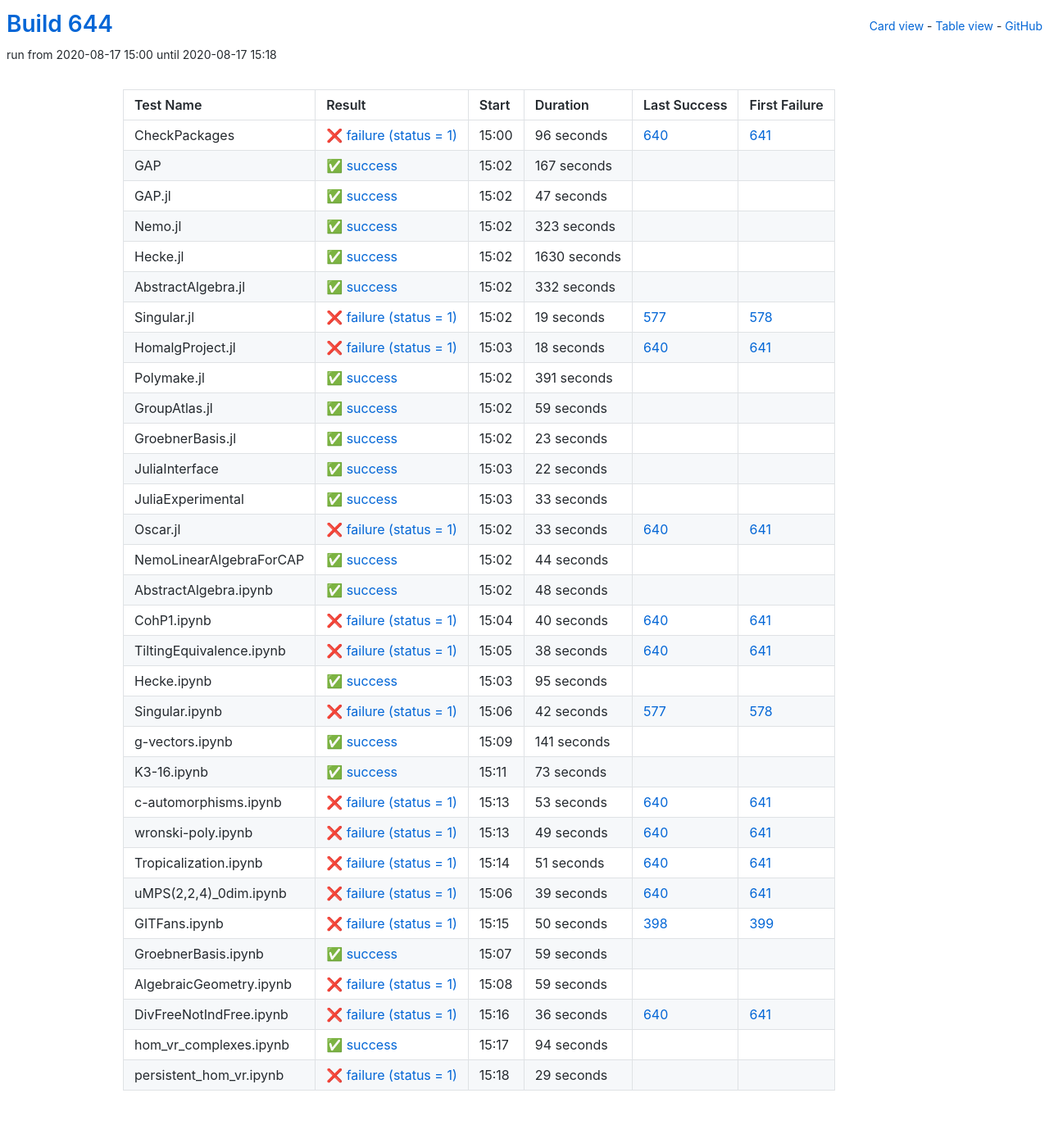
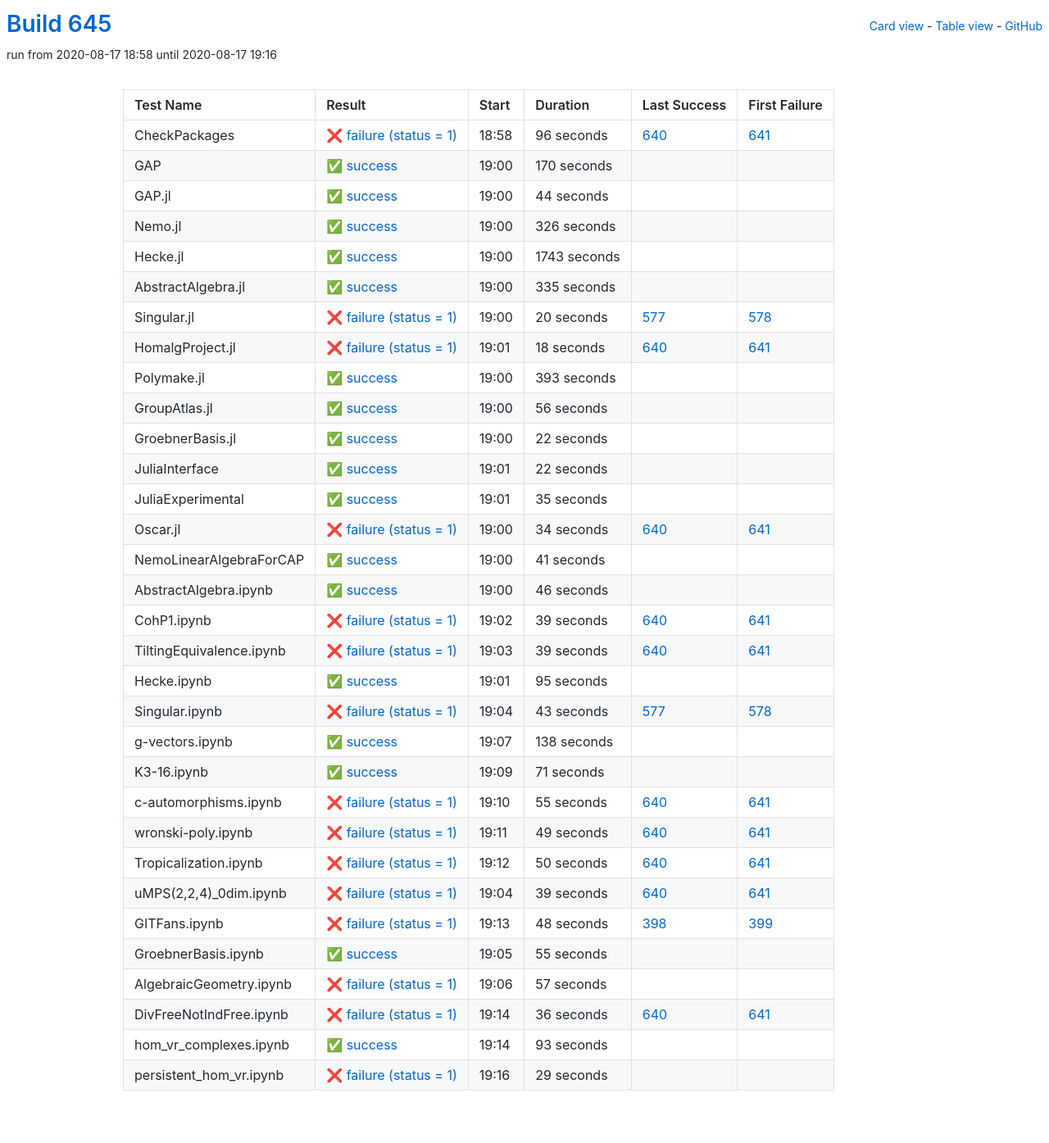
Before and after one commit to oscar-system/oscar-ci-status-stable, a Jekyll site: the page built from table.html, in a window 1280 px wide. Shown: the whole page at 82% size. Built offline with Jekyll 4.4.1, drawn with Linux system fonts in a browser that asks for light colours.

Commit message:
Build #645

```diff
--- a/_data/ci.yml
+++ b/_data/ci.yml
@@ -1,6 +1,6 @@
 ---
-build: 644
-build_url: https://oscarci.mathematik.uni-kl.de/job/oscar-stable/644/
+build: 645
+build_url: https://oscarci.mathematik.uni-kl.de/job/oscar-stable/645/
 job: oscar-stable
 organization: oscar-system
 repo: oscar-ci-status-stable
@@ -8,8 +8,8 @@ repourl: https://github.com/oscar-system/oscar-ci-status-stable
 tests:
 - name: CheckPackages
   id: checkpackages
-  log: https://oscarci.mathematik.uni-kl.de/job/oscar-stable/644/artifact/logs/build-644/CheckPackages.log
-  start: 2020-08-17 15:00
+  log: https://oscarci.mathematik.uni-kl.de/job/oscar-stable/645/artifact/logs/build-645/CheckPackages.log
+  start: 2020-08-17 18:58
   success: false
   exitcode: 1
   status: failure
@@ -20,80 +20,80 @@ tests:
   first_failure_url: https://oscarci.mathematik.uni-kl.de/job/oscar-stable/641/
 - name: GAP
   id: gap
-  log: https://oscarci.mathematik.uni-kl.de/job/oscar-stable/644/artifact/logs/build-644/GAP.log
-  start: 2020-08-17 15:02
+  log: https://oscarci.mathematik.uni-kl.de/job/oscar-stable/645/artifact/logs/build-645/GAP.log
+  start: 2020-08-17 19:00
   success: true
   exitcode: 0
   status: success
-  duration: 167
+  duration: 170
   last_success: false
   last_success_url:
   first_failure: false
   first_failure_url:
 - name: GAP.jl
   id: gap-jl
-  log: https://oscarci.mathematik.uni-kl.de/job/oscar-stable/644/artifact/logs/build-644/GAP.jl.log
-  start: 2020-08-17 15:02
+  log: https://oscarci.mathematik.uni-kl.de/job/oscar-stable/645/artifact/logs/build-645/GAP.jl.log
+  start: 2020-08-17 19:00
   success: true
   exitcode: 0
   status: success
-  duration: 47
+  duration: 44
   last_success: false
   last_success_url:
   first_failure: false
   first_failure_url:
 - name: Nemo.jl
   id: nemo-jl
-  log: https://oscarci.mathematik.uni-kl.de/job/oscar-stable/644/artifact/logs/build-644/Nemo.jl.log
-  start: 2020-08-17 15:02
+  log: https://oscarci.mathematik.uni-kl.de/job/oscar-stable/645/artifact/logs/build-645/Nemo.jl.log
+  start: 2020-08-17 19:00
   success: true
   exitcode: 0
   status: success
-  duration: 323
+  duration: 326
   last_success: false
   last_success_url:
   first_failure: false
   first_failure_url:
 - name: Hecke.jl
   id: hecke-jl
-  log: https://oscarci.mathematik.uni-kl.de/job/oscar-stable/644/artifact/logs/build-644/Hecke.jl.log
-  start: 2020-08-17 15:02
+  log: https://oscarci.mathematik.uni-kl.de/job/oscar-stable/645/artifact/logs/build-645/Hecke.jl.log
+  start: 2020-08-17 19:00
   success: true
   exitcode: 0
   status: success
-  duration: 1630
+  duration: 1743
   last_success: false
   last_success_url:
   first_failure: false
   first_failure_url:
 - name: AbstractAlgebra.jl
   id: abstractalgebra-jl
-  log: https://oscarci.mathematik.uni-kl.de/job/oscar-stable/644/artifact/logs/build-644/AbstractAlgebra.jl.log
-  start: 2020-08-17 15:02
+  log: https://oscarci.mathematik.uni-kl.de/job/oscar-stable/645/artifact/logs/build-645/AbstractAlgebra.jl.log
+  start: 2020-08-17 19:00
   success: true
   exitcode: 0
   status: success
-  duration: 332
+  duration: 335
   last_success: false
   last_success_url:
   first_failure: false
   first_failure_url:
 - name: Singular.jl
   id: singular-jl
-  log: https://oscarci.mathematik.uni-kl.de/job/oscar-stable/644/artifact/logs/build-644/Singular.jl.log
-  start: 2020-08-17 15:02
+  log: https://oscarci.mathematik.uni-kl.de/job/oscar-stable/645/artifact/logs/build-645/Singular.jl.log
+  start: 2020-08-17 19:00
   success: false
   exitcode: 1
   status: failure
-  duration: 19
+  duration: 20
   last_success: 577
   last_success_url: https://oscarci.mathematik.uni-kl.de/job/oscar-stable/577/
   first_failure: 578
   first_failure_url: https://oscarci.mathematik.uni-kl.de/job/oscar-stable/578/
 - name: HomalgProject.jl
   id: homalgproject-jl
-  log: https://oscarci.mathematik.uni-kl.de/job/oscar-stable/644/artifact/logs/build-644/HomalgProject.jl.log
-  start: 2020-08-17 15:03
+  log: https://oscarci.mathematik.uni-kl.de/job/oscar-stable/645/artifact/logs/build-645/HomalgProject.jl.log
+  start: 2020-08-17 19:01
   success: false
   exitcode: 1
   status: failure
@@ -104,44 +104,44 @@ tests:
   first_failure_url: https://oscarci.mathematik.uni-kl.de/job/oscar-stable/641/
 - name: Polymake.jl
   id: polymake-jl
-  log: https://oscarci.mathematik.uni-kl.de/job/oscar-stable/644/artifact/logs/build-644/Polymake.jl.log
-  start: 2020-08-17 15:02
+  log: https://oscarci.mathematik.uni-kl.de/job/oscar-stable/645/artifact/logs/build-645/Polymake.jl.log
+  start: 2020-08-17 19:00
   success: true
   exitcode: 0
   status: success
-  duration: 391
+  duration: 393
   last_success: false
   last_success_url:
   first_failure: false
   first_failure_url:
 - name: GroupAtlas.jl
   id: groupatlas-jl
-  log: https://oscarci.mathematik.uni-kl.de/job/oscar-stable/644/artifact/logs/build-644/GroupAtlas.jl.log
-  start: 2020-08-17 15:02
+  log: https://oscarci.mathematik.uni-kl.de/job/oscar-stable/645/artifact/logs/build-645/GroupAtlas.jl.log
+  start: 2020-08-17 19:00
   success: true
   exitcode: 0
   status: success
-  duration: 59
+  duration: 56
   last_success: false
   last_success_url:
   first_failure: false
   first_failure_url:
 - name: GroebnerBasis.jl
   id: groebnerbasis-jl
-  log: https://oscarci.mathematik.uni-kl.de/job/oscar-stable/644/artifact/logs/build-644/GroebnerBasis.jl.log
-  start: 2020-08-17 15:02
+  log: https://oscarci.mathematik.uni-kl.de/job/oscar-stable/645/artifact/logs/build-645/GroebnerBasis.jl.log
+  start: 2020-08-17 19:00
   success: true
   exitcode: 0
   status: success
-  duration: 23
+  duration: 22
   last_success: false
   last_success_url:
   first_failure: false
   first_failure_url:
 - name: JuliaInterface
   id: juliainterface
-  log: https://oscarci.mathematik.uni-kl.de/job/oscar-stable/644/artifact/logs/build-644/JuliaInterface.log
-  start: 2020-08-17 15:03
+  log: https://oscarci.mathematik.uni-kl.de/job/oscar-stable/645/artifact/logs/build-645/JuliaInterface.log
+  start: 2020-08-17 19:01
   success: true
   exitcode: 0
   status: success
@@ -152,80 +152,80 @@ tests:
   first_failure_url:
 - name: JuliaExperimental
   id: juliaexperimental
-  log: https://oscarci.mathematik.uni-kl.de/job/oscar-stable/644/artifact/logs/build-644/JuliaExperimental.log
-  start: 2020-08-17 15:03
+  log: https://oscarci.mathematik.uni-kl.de/job/oscar-stable/645/artifact/logs/build-645/JuliaExperimental.log
+  start: 2020-08-17 19:01
   success: true
   exitcode: 0
   status: success
-  duration: 33
+  duration: 35
   last_success: false
   last_success_url:
   first_failure: false
   first_failure_url:
 - name: Oscar.jl
   id: oscar-jl
-  log: https://oscarci.mathematik.uni-kl.de/job/oscar-stable/644/artifact/logs/build-644/Oscar.jl.log
-  start: 2020-08-17 15:02
+  log: https://oscarci.mathematik.uni-kl.de/job/oscar-stable/645/artifact/logs/build-645/Oscar.jl.log
+  start: 2020-08-17 19:00
   success: false
   exitcode: 1
   status: failure
-  duration: 33
+  duration: 34
   last_success: 640
   last_success_url: https://oscarci.mathematik.uni-kl.de/job/oscar-stable/640/
   first_failure: 641
   first_failure_url: https://oscarci.mathematik.uni-kl.de/job/oscar-stable/641/
 - name: NemoLinearAlgebraForCAP
   id: nemolinearalgebraforcap
-  log: https://oscarci.mathematik.uni-kl.de/job/oscar-stable/644/artifact/logs/build-644/NemoLinearAlgebraForCAP.log
-  start: 2020-08-17 15:02
+  log: https://oscarci.mathematik.uni-kl.de/job/oscar-stable/645/artifact/logs/build-645/NemoLinearAlgebraForCAP.log
+  start: 2020-08-17 19:00
   success: true
   exitcode: 0
   status: success
-  duration: 44
+  duration: 41
   last_success: false
   last_success_url:
   first_failure: false
   first_failure_url:
 - name: AbstractAlgebra.ipynb
   id: abstractalgebra-ipynb
-  log: https://oscarci.mathematik.uni-kl.de/job/oscar-stable/644/artifact/logs/build-644/AbstractAlgebra.ipynb.log
-  start: 2020-08-17 15:02
+  log: https://oscarci.mathematik.uni-kl.de/job/oscar-stable/645/artifact/logs/build-645/AbstractAlgebra.ipynb.log
+  start: 2020-08-17 19:00
   success: true
   exitcode: 0
   status: success
-  duration: 48
+  duration: 46
   last_success: false
   last_success_url:
   first_failure: false
   first_failure_url:
 - name: CohP1.ipynb
   id: cohp1-ipynb
-  log: https://oscarci.mathematik.uni-kl.de/job/oscar-stable/644/artifact/logs/build-644/CohP1.ipynb.log
-  start: 2020-08-17 15:04
+  log: https://oscarci.mathematik.uni-kl.de/job/oscar-stable/645/artifact/logs/build-645/CohP1.ipynb.log
+  start: 2020-08-17 19:02
   success: false
   exitcode: 1
   status: failure
-  duration: 40
+  duration: 39
   last_success: 640
   last_success_url: https://oscarci.mathematik.uni-kl.de/job/oscar-stable/640/
   first_failure: 641
   first_failure_url: https://oscarci.mathematik.uni-kl.de/job/oscar-stable/641/
 - name: TiltingEquivalence.ipynb
   id: tiltingequivalence-ipynb
-  log: https://oscarci.mathematik.uni-kl.de/job/oscar-stable/644/artifact/logs/build-644/TiltingEquivalence.ipynb.log
-  start: 2020-08-17 15:05
+  log: https://oscarci.mathematik.uni-kl.de/job/oscar-stable/645/artifact/logs/build-645/TiltingEquivalence.ipynb.log
+  start: 2020-08-17 19:03
   success: false
   exitcode: 1
   status: failure
-  duration: 38
+  duration: 39
   last_success: 640
   last_success_url: https://oscarci.mathematik.uni-kl.de/job/oscar-stable/640/
   first_failure: 641
   first_failure_url: https://oscarci.mathematik.uni-kl.de/job/oscar-stable/641/
 - name: Hecke.ipynb
   id: hecke-ipynb
-  log: https://oscarci.mathematik.uni-kl.de/job/oscar-stable/644/artifact/logs/build-644/Hecke.ipynb.log
-  start: 2020-08-17 15:03
+  log: https://oscarci.mathematik.uni-kl.de/job/oscar-stable/645/artifact/logs/build-645/Hecke.ipynb.log
+  start: 2020-08-17 19:01
   success: true
   exitcode: 0
   status: success
@@ -236,56 +236,56 @@ tests:
   first_failure_url:
 - name: Singular.ipynb
   id: singular-ipynb
-  log: https://oscarci.mathematik.uni-kl.de/job/oscar-stable/644/artifact/logs/build-644/Singular.ipynb.log
-  start: 2020-08-17 15:06
+  log: https://oscarci.mathematik.uni-kl.de/job/oscar-stable/645/artifact/logs/build-645/Singular.ipynb.log
+  start: 2020-08-17 19:04
   success: false
   exitcode: 1
   status: failure
-  duration: 42
+  duration: 43
   last_success: 577
   last_success_url: https://oscarci.mathematik.uni-kl.de/job/oscar-stable/577/
   first_failure: 578
   first_failure_url: https://oscarci.mathematik.uni-kl.de/job/oscar-stable/578/
 - name: g-vectors.ipynb
   id: g-vectors-ipynb
-  log: https://oscarci.mathematik.uni-kl.de/job/oscar-stable/644/artifact/logs/build-644/g-vectors.ipynb.log
-  start: 2020-08-17 15:09
+  log: https://oscarci.mathematik.uni-kl.de/job/oscar-stable/645/artifact/logs/build-645/g-vectors.ipynb.log
+  start: 2020-08-17 19:07
   success: true
   exitcode: 0
   status: success
-  duration: 141
+  duration: 138
   last_success: false
   last_success_url:
   first_failure: false
   first_failure_url:
 - name: K3-16.ipynb
   id: k3-16-ipynb
-  log: https://oscarci.mathematik.uni-kl.de/job/oscar-stable/644/artifact/logs/build-644/K3-16.ipynb.log
-  start: 2020-08-17 15:11
+  log: https://oscarci.mathematik.uni-kl.de/job/oscar-stable/645/artifact/logs/build-645/K3-16.ipynb.log
+  start: 2020-08-17 19:09
   success: true
   exitcode: 0
   status: success
-  duration: 73
+  duration: 71
   last_success: false
   last_success_url:
   first_failure: false
   first_failure_url:
 - name: c-automorphisms.ipynb
   id: c-automorphisms-ipynb
-  log: https://oscarci.mathematik.uni-kl.de/job/oscar-stable/644/artifact/logs/build-644/c-automorphisms.ipynb.log
-  start: 2020-08-17 15:13
+  log: https://oscarci.mathematik.uni-kl.de/job/oscar-stable/645/artifact/logs/build-645/c-automorphisms.ipynb.log
+  start: 2020-08-17 19:10
   success: false
   exitcode: 1
   status: failure
-  duration: 53
+  duration: 55
   last_success: 640
   last_success_url: https://oscarci.mathematik.uni-kl.de/job/oscar-stable/640/
   first_failure: 641
   first_failure_url: https://oscarci.mathematik.uni-kl.de/job/oscar-stable/641/
 - name: wronski-poly.ipynb
   id: wronski-poly-ipynb
-  log: https://oscarci.mathematik.uni-kl.de/job/oscar-stable/644/artifact/logs/build-644/wronski-poly.ipynb.log
-  start: 2020-08-17 15:13
+  log: https://oscarci.mathematik.uni-kl.de/job/oscar-stable/645/artifact/logs/build-645/wronski-poly.ipynb.log
+  start: 2020-08-17 19:11
   success: false
   exitcode: 1
   status: failure
@@ -296,20 +296,20 @@ tests:
   first_failure_url: https://oscarci.mathematik.uni-kl.de/job/oscar-stable/641/
 - name: Tropicalization.ipynb
   id: tropicalization-ipynb
-  log: https://oscarci.mathematik.uni-kl.de/job/oscar-stable/644/artifact/logs/build-644/Tropicalization.ipynb.log
-  start: 2020-08-17 15:14
+  log: https://oscarci.mathematik.uni-kl.de/job/oscar-stable/645/artifact/logs/build-645/Tropicalization.ipynb.log
+  start: 2020-08-17 19:12
   success: false
   exitcode: 1
   status: failure
-  duration: 51
+  duration: 50
   last_success: 640
   last_success_url: https://oscarci.mathematik.uni-kl.de/job/oscar-stable/640/
   first_failure: 641
   first_failure_url: https://oscarci.mathematik.uni-kl.de/job/oscar-stable/641/
 - name: uMPS(2,2,4)_0dim.ipynb
   id: umps-2-2-4-0dim-ipynb
-  log: https://oscarci.mathematik.uni-kl.de/job/oscar-stable/644/artifact/logs/build-644/uMPS-2-2-4-_0dim.ipynb.log
-  start: 2020-08-17 15:06
+  log: https://oscarci.mathematik.uni-kl.de/job/oscar-stable/645/artifact/logs/build-645/uMPS-2-2-4-_0dim.ipynb.log
+  start: 2020-08-17 19:04
   success: false
   exitcode: 1
   status: failure
@@ -320,44 +320,44 @@ tests:
   first_failure_url: https://oscarci.mathematik.uni-kl.de/job/oscar-stable/641/
 - name: GITFans.ipynb
   id: gitfans-ipynb
-  log: https://oscarci.mathematik.uni-kl.de/job/oscar-stable/644/artifact/logs/build-644/GITFans.ipynb.log
-  start: 2020-08-17 15:15
+  log: https://oscarci.mathematik.uni-kl.de/job/oscar-stable/645/artifact/logs/build-645/GITFans.ipynb.log
+  start: 2020-08-17 19:13
   success: false
   exitcode: 1
   status: failure
-  duration: 50
+  duration: 48
   last_success: 398
   last_success_url: https://oscarci.mathematik.uni-kl.de/job/oscar-stable/398/
   first_failure: 399
   first_failure_url: https://oscarci.mathematik.uni-kl.de/job/oscar-stable/399/
 - name: GroebnerBasis.ipynb
   id: groebnerbasis-ipynb
-  log: https://oscarci.mathematik.uni-kl.de/job/oscar-stable/644/artifact/logs/build-644/GroebnerBasis.ipynb.log
-  start: 2020-08-17 15:07
+  log: https://oscarci.mathematik.uni-kl.de/job/oscar-stable/645/artifact/logs/build-645/GroebnerBasis.ipynb.log
+  start: 2020-08-17 19:05
   success: true
   exitcode: 0
   status: success
-  duration: 59
+  duration: 55
   last_success: false
   last_success_url:
   first_failure: false
   first_failure_url:
 - name: AlgebraicGeometry.ipynb
   id: algebraicgeometry-ipynb
-  log: https://oscarci.mathematik.uni-kl.de/job/oscar-stable/644/artifact/logs/build-644/AlgebraicGeometry.ipynb.log
-  start: 2020-08-17 15:08
+  log: https://oscarci.mathematik.uni-kl.de/job/oscar-stable/645/artifact/logs/build-645/AlgebraicGeometry.ipynb.log
+  start: 2020-08-17 19:06
   success: false
   exitcode: 1
   status: failure
-  duration: 59
+  duration: 57
   last_success: false
   last_success_url:
   first_failure: false
   first_failure_url:
 - name: DivFreeNotIndFree.ipynb
   id: divfreenotindfree-ipynb
-  log: https://oscarci.mathematik.uni-kl.de/job/oscar-stable/644/artifact/logs/build-644/DivFreeNotIndFree.ipynb.log
-  start: 2020-08-17 15:16
+  log: https://oscarci.mathematik.uni-kl.de/job/oscar-stable/645/artifact/logs/build-645/DivFreeNotIndFree.ipynb.log
+  start: 2020-08-17 19:14
   success: false
   exitcode: 1
   status: failure
@@ -368,20 +368,20 @@ tests:
   first_failure_url: https://oscarci.mathematik.uni-kl.de/job/oscar-stable/641/
 - name: hom_vr_complexes.ipynb
   id: hom-vr-complexes-ipynb
-  log: https://oscarci.mathematik.uni-kl.de/job/oscar-stable/644/artifact/logs/build-644/hom_vr_complexes.ipynb.log
-  start: 2020-08-17 15:17
+  log: https://oscarci.mathematik.uni-kl.de/job/oscar-stable/645/artifact/logs/build-645/hom_vr_complexes.ipynb.log
+  start: 2020-08-17 19:14
   success: true
   exitcode: 0
   status: success
-  duration: 94
+  duration: 93
   last_success: false
   last_success_url:
   first_failure: false
   first_failure_url:
 - name: persistent_hom_vr.ipynb
   id: persistent-hom-vr-ipynb
-  log: https://oscarci.mathematik.uni-kl.de/job/oscar-stable/644/artifact/logs/build-644/persistent_hom_vr.ipynb.log
-  start: 2020-08-17 15:18
+  log: https://oscarci.mathematik.uni-kl.de/job/oscar-stable/645/artifact/logs/build-645/persistent_hom_vr.ipynb.log
+  start: 2020-08-17 19:16
   success: false
   exitcode: 1
   status: failure
```
Also changed, not shown: README.md.
